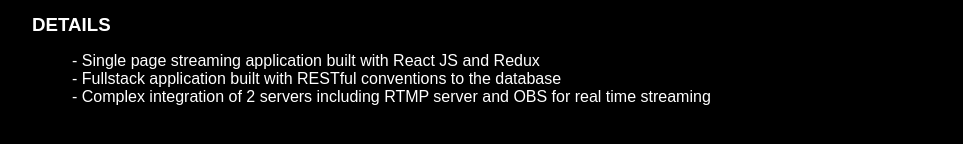
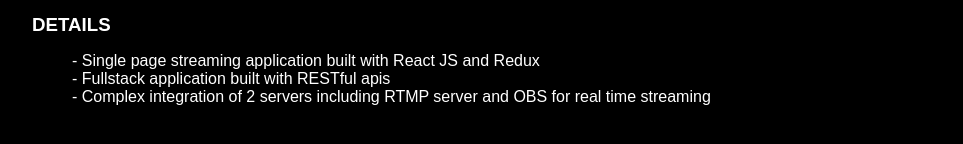
Before and after one commit to kevinyooky/FinalPortfolio, a website: page dist/index.html in a window 1280 px wide. Shown: the part 2179-2323 px from the top of the page, without its empty margins (158-1121 px from the left). Drawn offline with nearby package versions, Linux system fonts and the light colour scheme.

Commit message:
updated description

```diff
--- a/dist/index.html
+++ b/dist/index.html
@@ -70,7 +70,7 @@
             <h3>DETAILS</h3>
             <ul>
               <li>- Single page streaming application built with React JS and Redux</li>
-              <li>- Fullstack application built with RESTful conventions to the database</li>
+              <li>- Fullstack application built with RESTful apis</li>
               <li>- Complex integration of 2 servers including RTMP server and OBS for real time streaming</li>
             </ul>
           </div>
```
